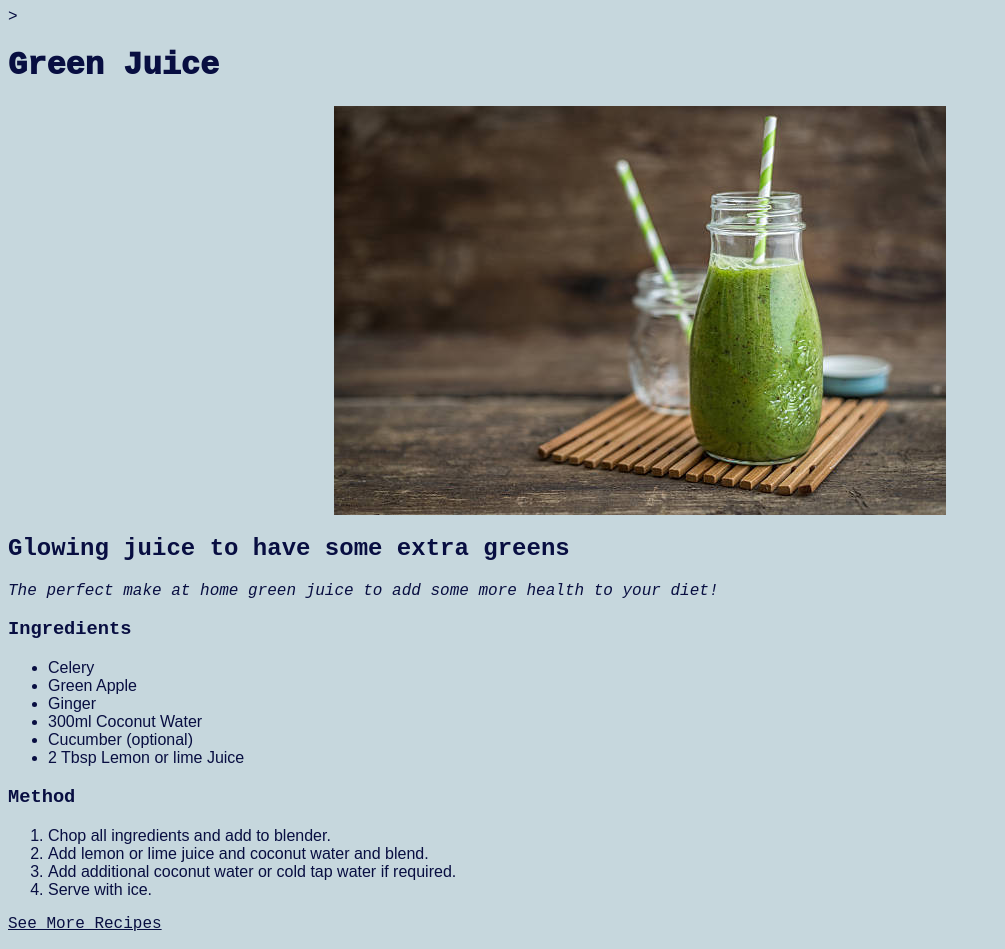
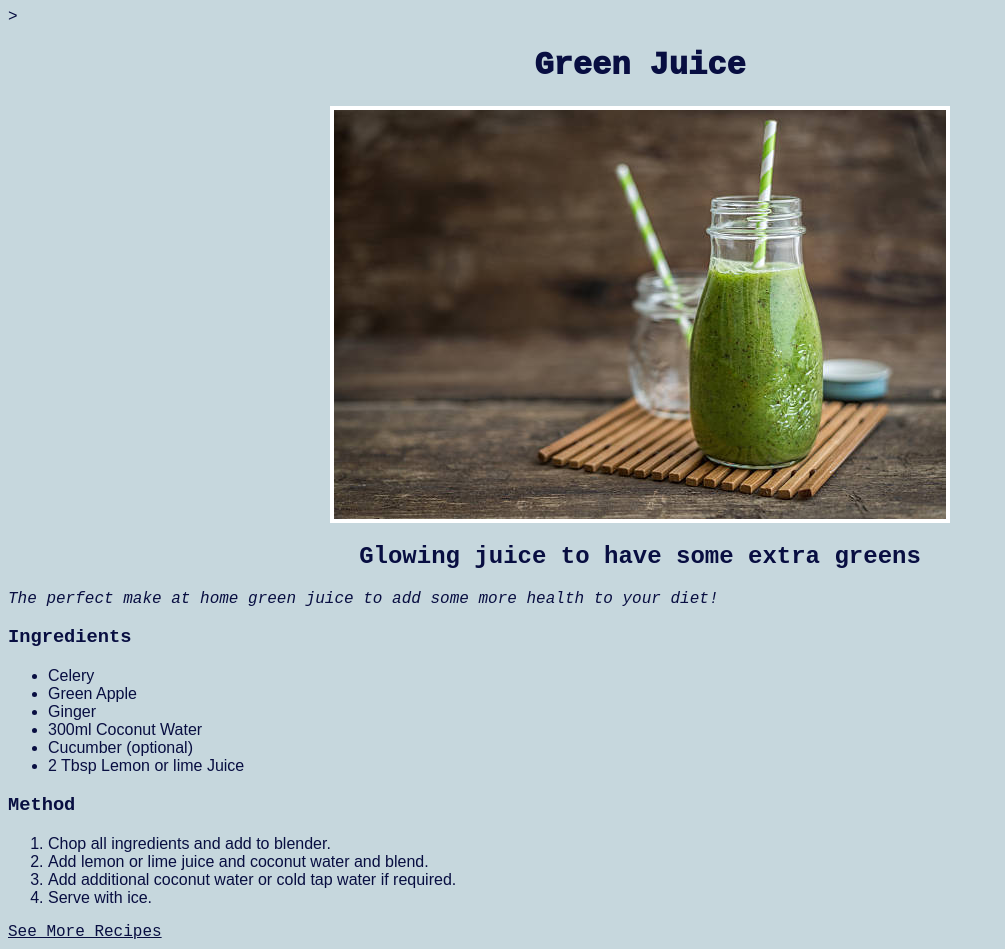
Before and after one commit to elsajay/odin-recipes, a plain HTML site: page recipes/greenjuice.html in a window 1280 px wide. Shown: the whole page, without its empty margins (0-1005 px from the left). Drawn offline with Linux system fonts and the light colour scheme.

Commit message:
add borders to images, text-align H1+H2's

```diff
--- a/style.css
+++ b/style.css
@@ -1,7 +1,8 @@
-/* * {
+ /* * {
     border: 1px black solid;
 
-} */
+}
+*/
 * {
     font-family: 'Courier New', Courier, monospace;
     color: rgb(8, 14, 65);
@@ -12,10 +13,12 @@
 h1 {
     font-weight: 1000;
     font-size: 32px;
+    text-align: center;
 }
 
 h2 {
     font-weight: 900;
+    text-align: center;
 }
 
 h3 {
@@ -49,5 +52,6 @@ ol li {
 img {
     display: block;
     margin: auto;
+    border: 4px solid #fff;
 
 }
```
